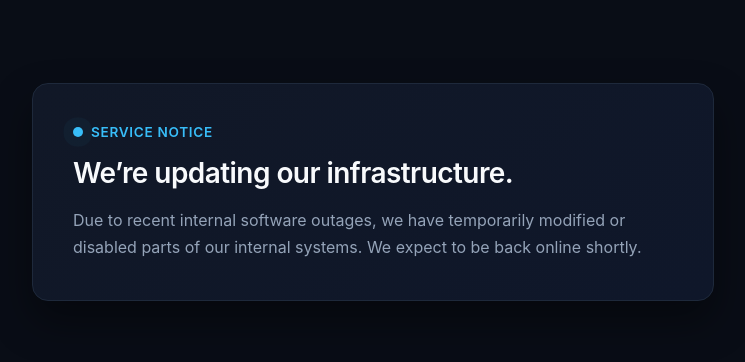
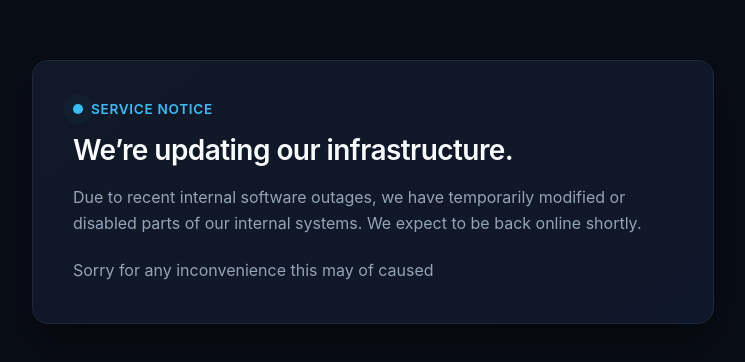
Before and after one commit to CodeTestGroup/tapsign-static, a plain HTML site: page index.html in a window 1280 px wide. Shown: the part 208-570 px from the top of the page, without its empty margins (267-1012 px from the left). Drawn offline with Linux system fonts and the light colour scheme.

Commit message:
Update service notice message in index.html
Added a message about inconvenience due to outages.

```diff
--- a/index.html
+++ b/index.html
@@ -76,7 +76,8 @@
       Service Notice
     </div>
     <h1>We’re updating our infrastructure.</h1>
-    <p>Due to recent internal software outages, we have temporarily modified or disabled parts of our internal systems. We expect to be back online shortly.</p>
+    <p>Due to recent internal software outages, we have temporarily modified or disabled parts of our internal systems. We expect to be back online shortly.</p><br>
+    <p>Sorry for any inconvenience this may of caused</p>
   </div>
 
 </body>
```
